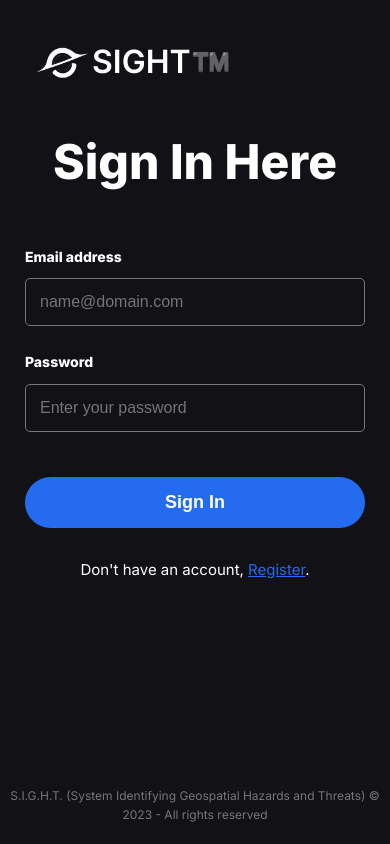
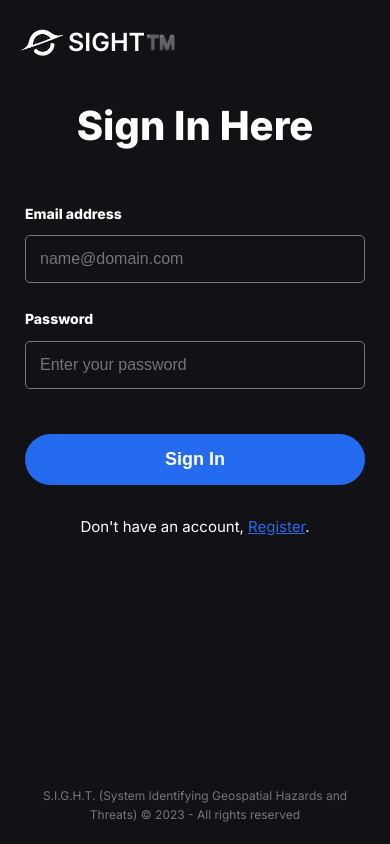
Before and after one commit to SIGHT-5A/SIGHT-Frontend, a React (Vite) app: page / in a window 390 px wide. Built offline with nearby package versions, Linux system fonts and the light colour scheme.

Commit message:
📱 feat: Responsive design

```diff
--- a/package.json
+++ b/package.json
@@ -7,7 +7,8 @@
     "dev": "vite",
     "build": "vite build",
     "lint": "eslint . --ext js,jsx --report-unused-disable-directives --max-warnings 0",
-    "preview": "vite preview"
+    "preview": "vite preview",
+    "host": "vite --host"
   },
   "dependencies": {
     "react": "^18.2.0",
--- a/src/components/LoginSignUpBody/LoginSignUpBody.scss
+++ b/src/components/LoginSignUpBody/LoginSignUpBody.scss
@@ -54,21 +54,34 @@
         width: 100%;
         font-size: 18px;
     }
-    button:hover{
+
+    button:hover {
         background-color: var(--hover-color);
     }
 
     p {
         margin-top: 10px;
+
         span {
             color: var(--blue);
             text-decoration: underline;
             cursor: pointer;
         }
-        span:hover{
+
+        span:hover {
             color: var(--hover-color);
 
         }
+
         font-size: 15px;
     }
 }
+
+@media (max-width: 500px) {
+    .login-signup-body {
+        h2 {
+            font-size: 2.5rem;
+            padding: 10px 0 30px 0;
+        }
+    }
+}
--- a/src/components/LoginSignUpFooter/LoginSignUpFooter.scss
+++ b/src/components/LoginSignUpFooter/LoginSignUpFooter.scss
@@ -1,7 +1,7 @@
 .login-signup-footer {
     color: var(--grey);
     text-align: center;
-    padding: 20px 0;
+    padding: 20px 20px;
     position: fixed;
     bottom: 0;
     left: 0;
--- a/src/components/LoginSignUpHeader/LoginSignUpHeader.scss
+++ b/src/components/LoginSignUpHeader/LoginSignUpHeader.scss
@@ -1,13 +1,31 @@
-.Login-SignUp-Header{
+.Login-SignUp-Header {
     display: flex;
     justify-content: flex-start;
     align-items: center;
     padding: 32px;
-    img{
+
+    img {
         width: 60px;
         height: 60px;
     }
-    h1{
+
+    h1 {
         font-weight: 600;
     }
 }
+
+@media (max-width: 500px) {
+    .Login-SignUp-Header {
+        padding: 16px;
+
+        img {
+            width: 52px;
+            height: 52px;
+        }
+
+        h1 {
+            font-weight: 600;
+            font-size: 25px;
+        }
+    }
+}
--- a/src/styles.scss
+++ b/src/styles.scss
@@ -4,7 +4,6 @@
     margin: 0;
     padding: 0;
     box-sizing: border-box;
-    transition: all 0.3s ease;
 }
 
 :root {
@@ -30,6 +29,11 @@ body {
     line-height: 1.6;
 }
 
+button,
+a {
+    transition: all 0.3s ease;
+}
+
 a {
     text-decoration: none;
 }
```
